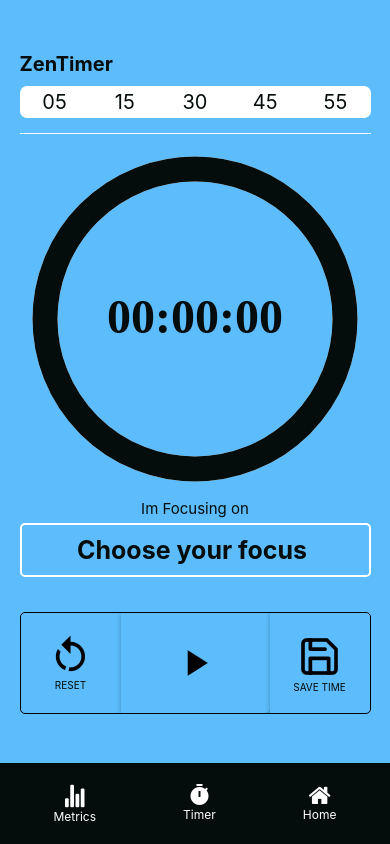
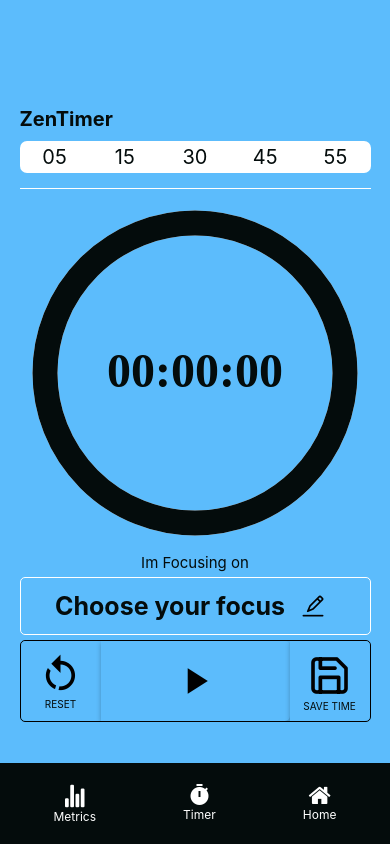
Before and after one commit to Lenindelrionicaragua/HabitTrackerAppFront, a React Native app: screen /StopwatchScreen in a window 390 px wide. Built offline with nearby package versions, Linux system fonts and the light colour scheme; what expo-web-browser would draw is missing.

Commit message:
resize the buttons: reset, play and save

```diff
--- a/screens/StopwatchScreen/StopwatchScreen.js
+++ b/screens/StopwatchScreen/StopwatchScreen.js
@@ -13,6 +13,7 @@ import {
 import {
   StyledContainer,
   FocusTitle,
+  IconContainer,
   InfoText,
   ScreenTitle,
   Line,
@@ -327,7 +328,11 @@ const StopwatchScreen = () => {
         {activityIndex === null
           ? "Choose your focus "
           : activities[activityIndex]}
+        <IconContainer>
+          <AntDesign name="edit" size={24} color="black" margin="20px" />
+        </IconContainer>
       </FocusTitle>
+
       <RowContainer>
         <StyledButtonLeft
           onPress={() => {
--- a/screens/StopwatchScreen/StopwatchScreenStyles.js
+++ b/screens/StopwatchScreen/StopwatchScreenStyles.js
@@ -16,6 +16,7 @@ const {
 
 const paddingBottom = Platform.OS === "web" ? "7%" : "0%";
 const marginTop = Platform.OS === "web" ? "1%" : "2%";
+const ScreenTitleMarginTop = Platform.OS === "web" ? "5%" : "2%";
 
 export const StyledContainer = styled(SafeAreaView)`
   flex: 1;
@@ -33,45 +34,7 @@ export const ScreenTitle = styled(Text)`
   font-size: 20px;
   width: 100%;
   align-items: flex-start;
-`;
-
-export const InfoText = styled(Text)`
-  color: ${black};
-  font-weight: light;
-  font-size: 15px;
-  width: 100%;
-  justify-items: center;
-  text-align: center;
-  padding: 0px;
-  margin: 0px;
-`;
-
-export const FocusTitle = styled(Text)`
-  flex-direction: columns;
-  align-items: center;
-  justify-content: center;
-  font-size: 25px;
-  text-align: center;
-  font-weight: bold;
-  color: ${black};
-  align-items: center;
-  justify-items: center;
-  border-width: 2px;
-  border-radius: 5px;
-  border-color: ${white};
-  padding: 10px;
-  margin-top: 5px;
-  width: 100%;
-
-  flex-direction: column;
-`;
-
-export const Line = styled(View)`
-  height: 0.5px;
-  width: 100%;
-  background-color: ${white};
-  margin-vertical: 5px;
-  padding-vertical: 0px;
+  margin-top: ${ScreenTitleMarginTop};
 `;
 
 export const TimeButtonsContainer = styled(View)`
@@ -101,15 +64,70 @@ export const ButtonTimeText = styled(Text)`
   font-size: 20px;
 `;
 
+export const Line = styled(View)`
+  height: 0.5px;
+  width: 100%;
+  background-color: ${white};
+  margin-vertical: 5px;
+  padding-vertical: 0px;
+`;
+
+export const InfoText = styled(Text)`
+  color: ${black};
+  font-weight: light;
+  font-size: 15px;
+  width: 100%;
+  justify-items: center;
+  text-align: center;
+  padding: 0px;
+  margin: 0px;
+`;
+
+export const FocusTitle = styled(Text)`
+  flex-direction: columns;
+  align-items: center;
+  justify-items: center;
+  justify-content: center;
+  font-size: 25px;
+  text-align: center;
+  font-weight: bold;
+  color: ${black};
+  border-width: 0.5px;
+  border-radius: 5px;
+  border-color: ${white};
+  padding: 5px;
+  margin-top: 5px;
+  width: 100%;
+
+  flex-direction: column;
+`;
+
+export const IconContainer = styled(Pressable)`
+  padding: 5px;
+  margin: 5px;
+`;
+
 export const ButtonText = styled(Text)`
   color: ${black};
   font-size: 10px;
 `;
 
+export const RowContainer = styled(SafeAreaView)`
+  flex-direction: row;
+  justify-content: space-between;
+  margin-top: 5px;
+  margin-bottom: 7%;
+  width: 100%;
+  background-color: ${lightPink};
+  border-width: 0.1px;
+  border-radius: 5px;
+  border-color: "${white}";
+  overflow: hidden;
+`;
 export const StyledButtonLeft = styled(Pressable)`
-  width: 100px;
-  height: 100px;
-  padding: 10px;
+  width: 80px;
+  height: 80px;
+  padding: 5px;
   justify-content: center;
   align-items: center;
   border-top-left-radius: 5px;
@@ -124,9 +142,9 @@ export const StyledButtonLeft = styled(Pressable)`
 `;
 
 export const StyledButtonRight = styled(Pressable)`
-  width: 100px;
-  height: 100px;
-  padding: 10px;
+  width: 80px;
+  height: 80px;
+  padding: 5px;
   justify-content: center;
   align-items: center;
   border-top-left-radius: 0px;
@@ -140,23 +158,10 @@ export const StyledButtonRight = styled(Pressable)`
   elevation: 5;
 `;
 
-export const RowContainer = styled(View)`
-  flex-direction: row;
-  justify-content: space-between;
-  margin-top: 10%;
-  margin-bottom: 20%;
-  width: 100%;
-  background-color: ${lightPink};
-  border-width: 0.1px;
-  border-radius: 5px;
-  border-color: "${white}";
-  overflow: hidden;
-`;
-
 export const StyledStartButton = styled(Pressable)`
   flex: 1;
-  width: 100px;
-  height: 100px;
+  width: 80px;
+  height: 80px;
 
   justify-content: center;
   align-items: center;
```
